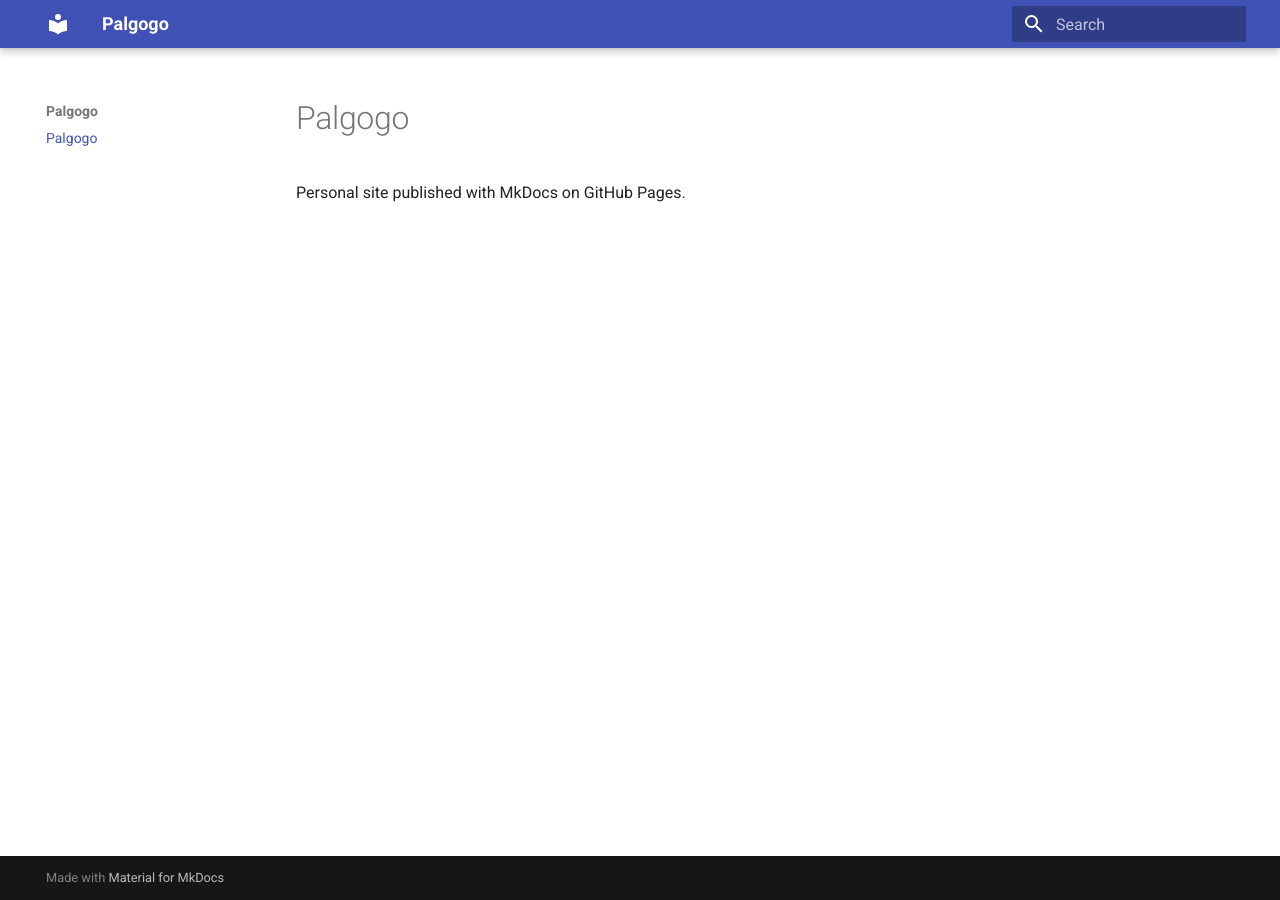
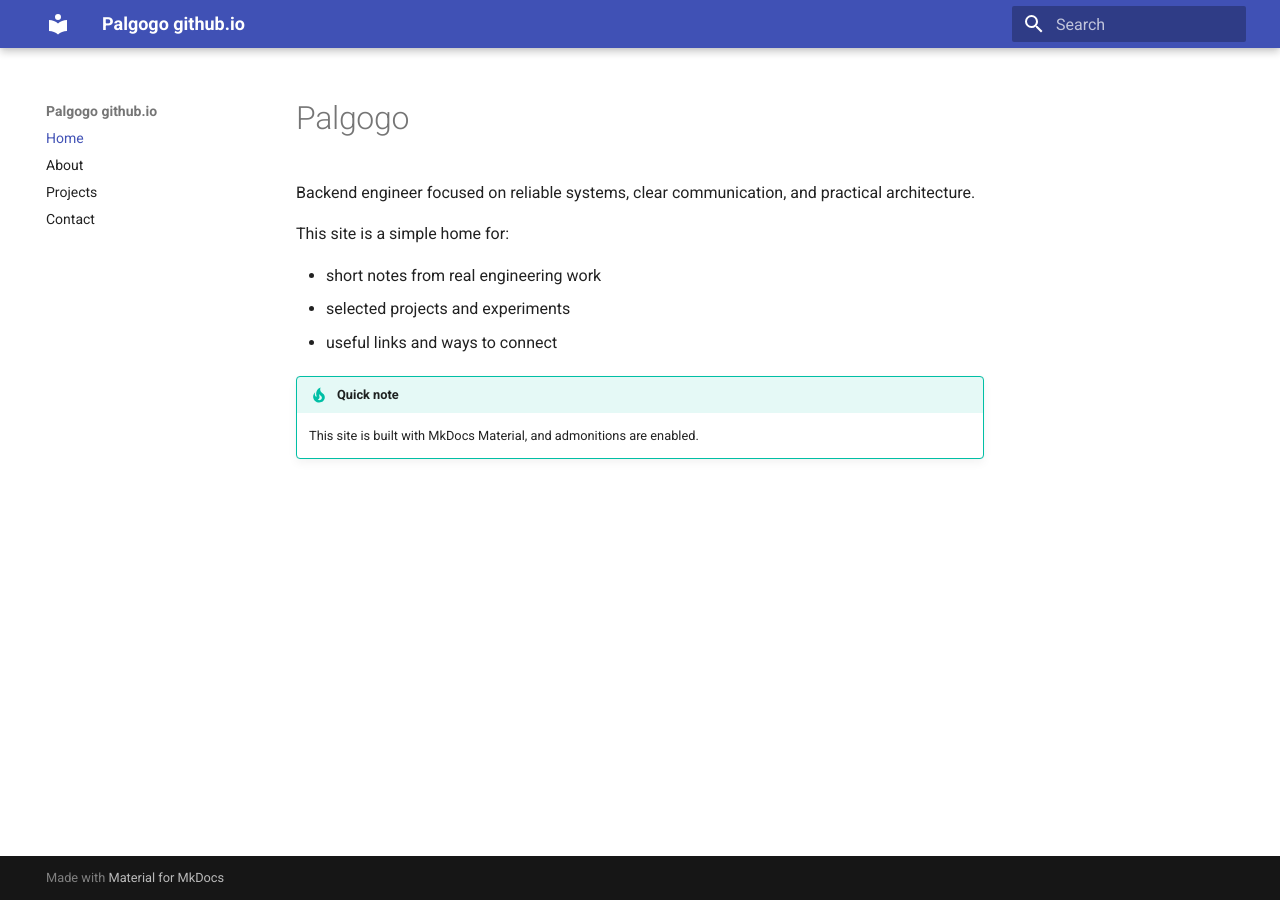
Before and after one commit to Palgogo/palgogo.github.io, an MkDocs documentation site: the page built from docs/index.md, in a window 1280 px wide. Built offline with MkDocs 1.6.1 and Material for MkDocs 9.7.7, drawn with Linux system fonts in a browser that asks for light colours.

Commit message:
Expand site content and switch to Material gh-deploy workflow.
Add initial About/Projects/Contact pages with Material markdown extensions, and move publishing to the recommended MkDocs gh-pages deployment flow.

Co-authored-by: Cursor <cursoragent@cursor.com>

```diff
--- a/docs/index.md
+++ b/docs/index.md
@@ -1,3 +1,12 @@
 # Palgogo
 
-Personal site published with MkDocs on GitHub Pages.
+Backend engineer focused on reliable systems, clear communication, and practical architecture.
+
+This site is a simple home for:
+
+- short notes from real engineering work
+- selected projects and experiments
+- useful links and ways to connect
+
+!!! tip "Quick note"
+    This site is built with MkDocs Material, and admonitions are enabled.
--- a/mkdocs.yml
+++ b/mkdocs.yml
@@ -1,4 +1,13 @@
-site_name: Palgogo
+site_name: Palgogo github.io
 site_url: https://palgogo.github.io/
 theme:
   name: material
+markdown_extensions:
+  - admonition
+  - pymdownx.details
+  - pymdownx.superfences
+nav:
+  - Home: index.md
+  - About: about.md
+  - Projects: projects.md
+  - Contact: contact.md
```
Also changed, not shown: MAINTAINER-SETUP.md (added, +37 -0 lines), docs/about.md (added, +11 -0 lines), docs/contact.md (added, +7 -0 lines), docs/projects.md (added, +14 -0 lines), 1 other file.
